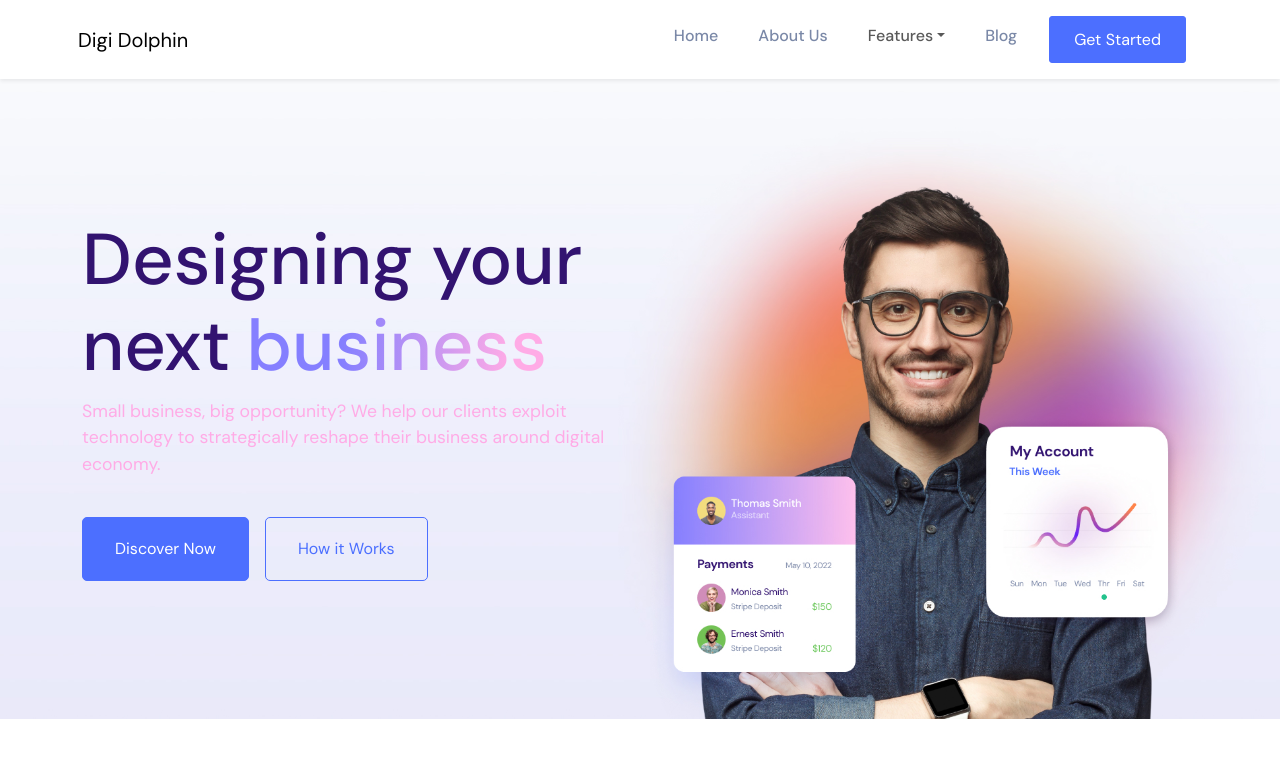
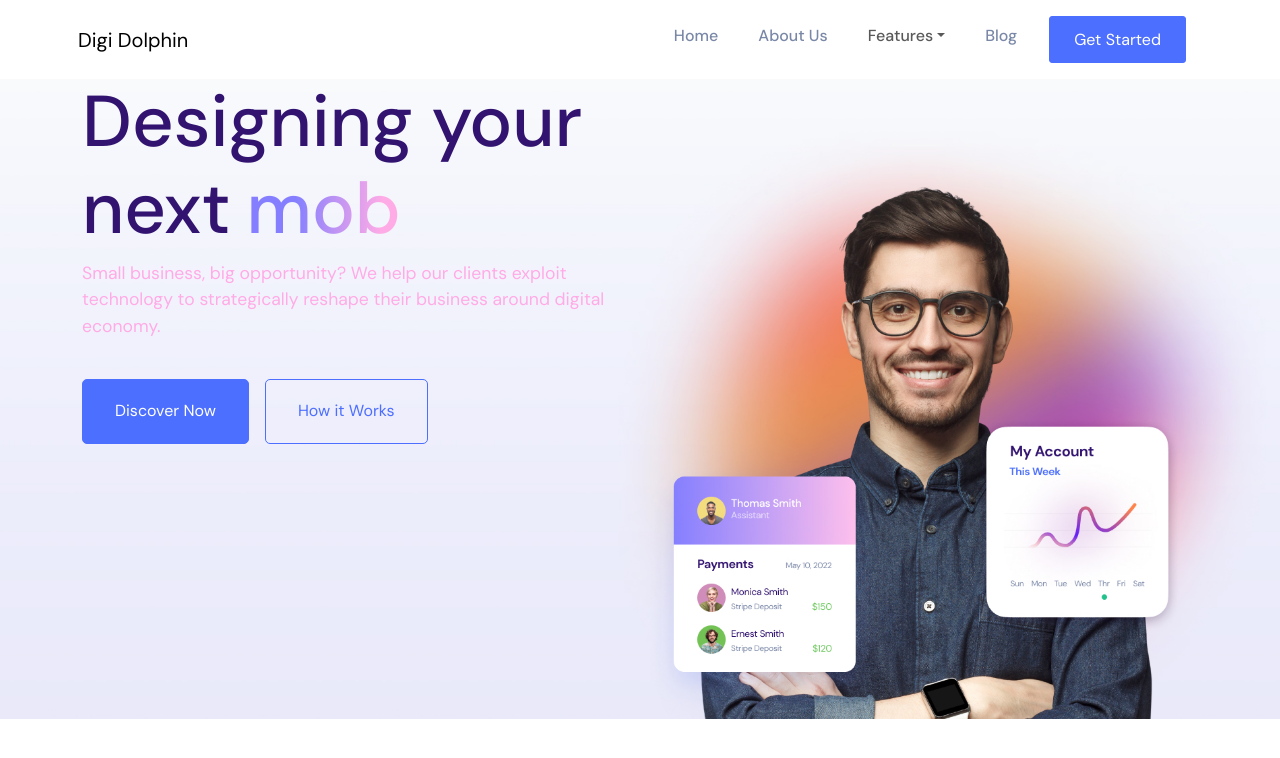
Before and after one commit to Binod69/digi-dolphins, a Next.js app: page / in a window 1280 px wide. Shown: the top 758 px of the page. Built offline with nearby package versions, Linux system fonts and the light colour scheme.

Commit message:
optimized background image and added typewritter effect

```diff
--- a/app/Components/Banner/Banner.tsx
+++ b/app/Components/Banner/Banner.tsx
@@ -1,23 +1,36 @@
 'use client';
 import { Col, Container, Row } from 'react-bootstrap';
-// import { useTypewriter } from 'react-simple-typewriter';
+import { useTypewriter } from 'react-simple-typewriter';
+import BannerImage from '../../../public/img/digi-hero.jpeg';
 
 import styles from './banner.module.css';
+import Image from 'next/image';
 const Banner = () => {
-  //   const [text] = useTypewriter({
-  //     words: ['business', 'web apps'],
-  //     loop: 0,
-  //   });
+  const [text] = useTypewriter({
+    words: ['business', 'web apps', 'mobile app'],
+    loop: 0,
+  });
   return (
     <>
-      <div className={styles.bannerContainer}>
-        <Container>
+      <div className={`${styles.bannerContainer} position-relative `}>
+        <Image
+          src={BannerImage}
+          alt="banner image"
+          placeholder="blur"
+          quality={100}
+          fill
+          sizes="100vw"
+          style={{ minHeight: '80vh' }}
+          className="d-none d-lg-block object-fit-cover"
+        />
+        <Container className=" position-relative">
+          <div className={styles.colArticle}>
             <Row>
               <Col>
                 <article>
                   <h1 className={styles.bannerTitle}>
                     Designing your next
-                  <span className={styles.bannerTitleGradient}>business</span>
+                    <span className={styles.bannerTitleGradient}>{text}</span>
                   </h1>
                   <p className={styles.para}>
                     Small business, big opportunity? We help our clients exploit
@@ -33,6 +46,7 @@ const Banner = () => {
                 </div>
               </Col>
             </Row>
+          </div>
         </Container>
       </div>
     </>
--- a/app/Components/Banner/banner.module.css
+++ b/app/Components/Banner/banner.module.css
@@ -3,6 +3,10 @@
   .bannerContainer {
     background-color: #f0f3fc;
     min-height: 55vh;
+  }
+  .colArticle {
+    display: flex;
+    align-items: center;
   }
   .bannerTitle {
     font-size: var(--mobile-font-title);
@@ -51,13 +55,17 @@
 
 @media screen and (min-width: 1200px) {
   .bannerContainer {
-    background-image: url('/img/digi-hero.jpeg');
+    /* background-image: url('/img/digi-hero.jpeg');
     background-size: cover;
     background-repeat: no-repeat;
     background-position: bottom center;
-    min-height: 80vh;
+    min-height: 80vh; */
+    /* display: flex;
+    flex-direction: row;
+    align-items: center; */
+  }
+  .colArticle {
     display: flex;
-    flex-direction: row;
     align-items: center;
   }
   .bannerTitle {
```
Lines whose indentation alone changed are shown as unchanged.
